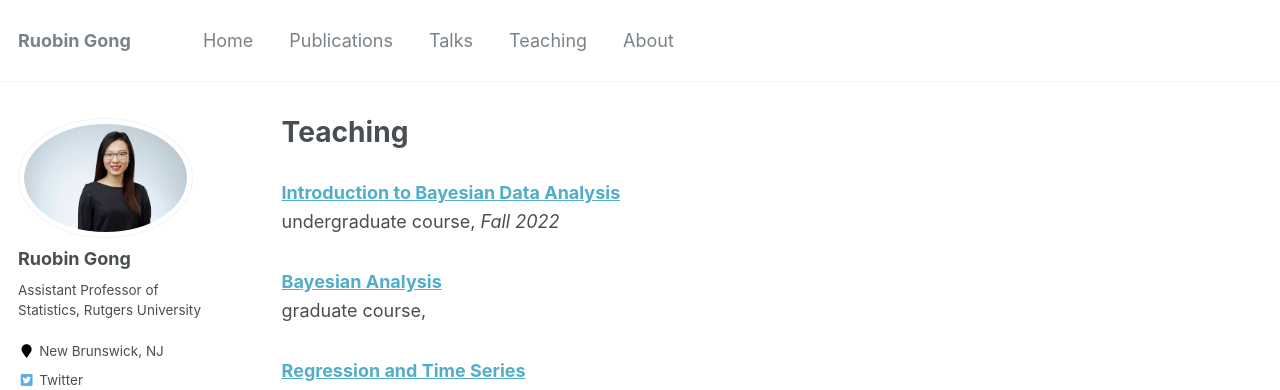
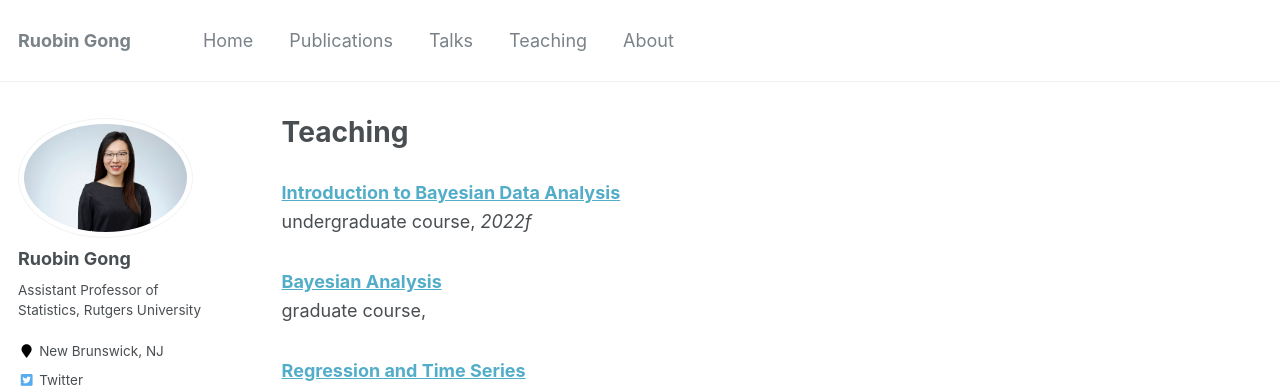
Before and after one commit to RuobinGong/RuobinGong.github.io, a Jekyll site: the page built from _pages/teaching.html, in a window 1280 px wide. Shown: the top 390 px of the page. Built offline with Jekyll 4.4.1, drawn with Linux system fonts in a browser that asks for light colours; some web fonts are replaced.

Commit message:
Update 01-960-365.md

```diff
--- a/_teaching/01-960-365.md
+++ b/_teaching/01-960-365.md
@@ -5,7 +5,7 @@ type: "undergraduate course"
 permalink: /teaching/01-960-365
 venue: "Rutgers University"
 date: 2022-09-01
-semester: "Fall 2022"
+semester: "2022f"
 location: "New Brunswick, NJ, USA"
 ---
 
```
